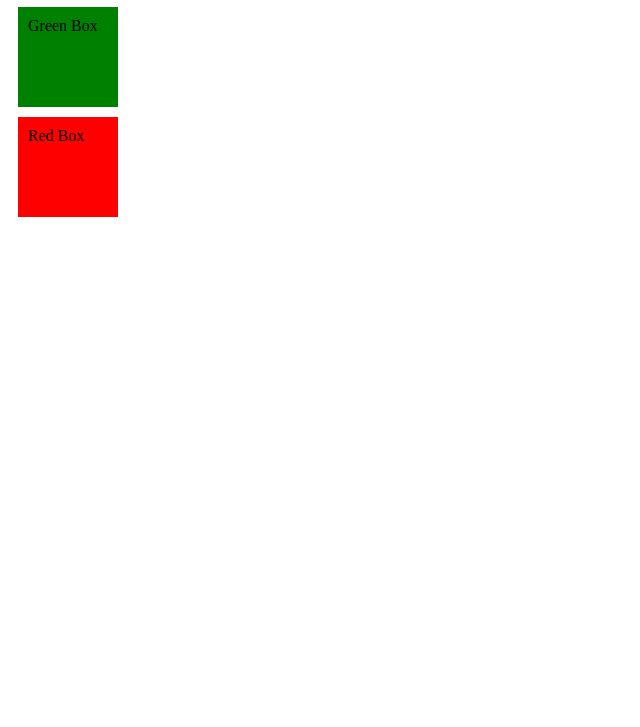
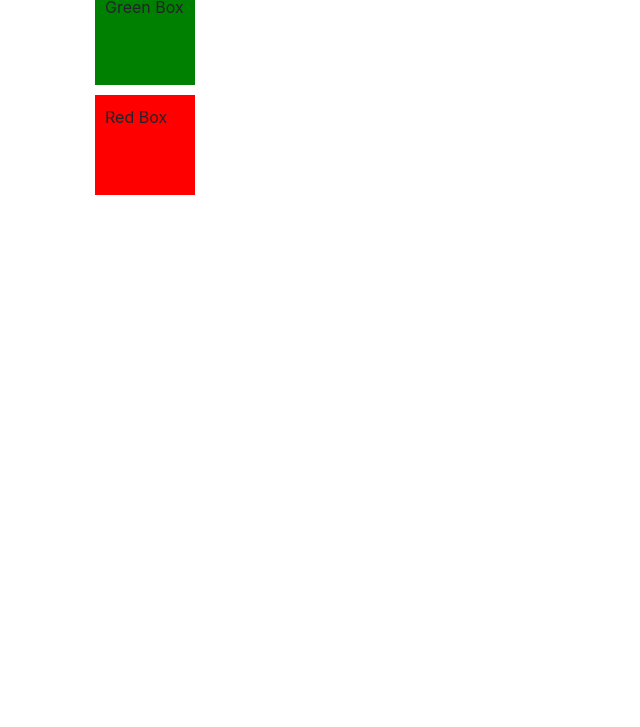
Before and after one commit to kingluddite/week-02-review-bootstrap, a plain HTML site: page index.html in a window 1280 px wide. Shown: the part 73-800 px from the top of the page, without its empty margins (0-640 px from the left). Drawn offline with nearby package versions, Linux system fonts and the light colour scheme.

Commit message:
Add Bootstrap

```diff
--- a/index.html
+++ b/index.html
@@ -6,13 +6,17 @@
   <meta http-equiv="X-UA-Compatible" content="IE=edge">
   <meta name="viewport" content="width=device-width, initial-scale=1.0">
   <title>Week 02 - Workshop - Boostrap</title>
+  <link rel="stylesheet" href="https://maxcdn.bootstrapcdn.com/bootstrap/4.0.0/css/bootstrap.min.css"
+    integrity="sha384-Gn5384xqQ1aoWXA+058RXPxPg6fy4IWvTNh0E263XmFcJlSAwiGgFAW/dAiS6JXm" crossorigin="anonymous">
   <link rel="stylesheet" href="./assets/css/style.css">
 </head>
 
 <body>
-  <h1>Bootstrap 4</h1>
-  <div class="green-box box">Green Box</div>
-  <div class="red-box box">Red Box</div>
+  <div class="container">
+    <h1>Bootstrap 4</h1>
+    <div class="green-box box">Green Box</div>
+    <div class="red-box box">Red Box</div>
+  </div>
 </body>
 
 </html>
```
